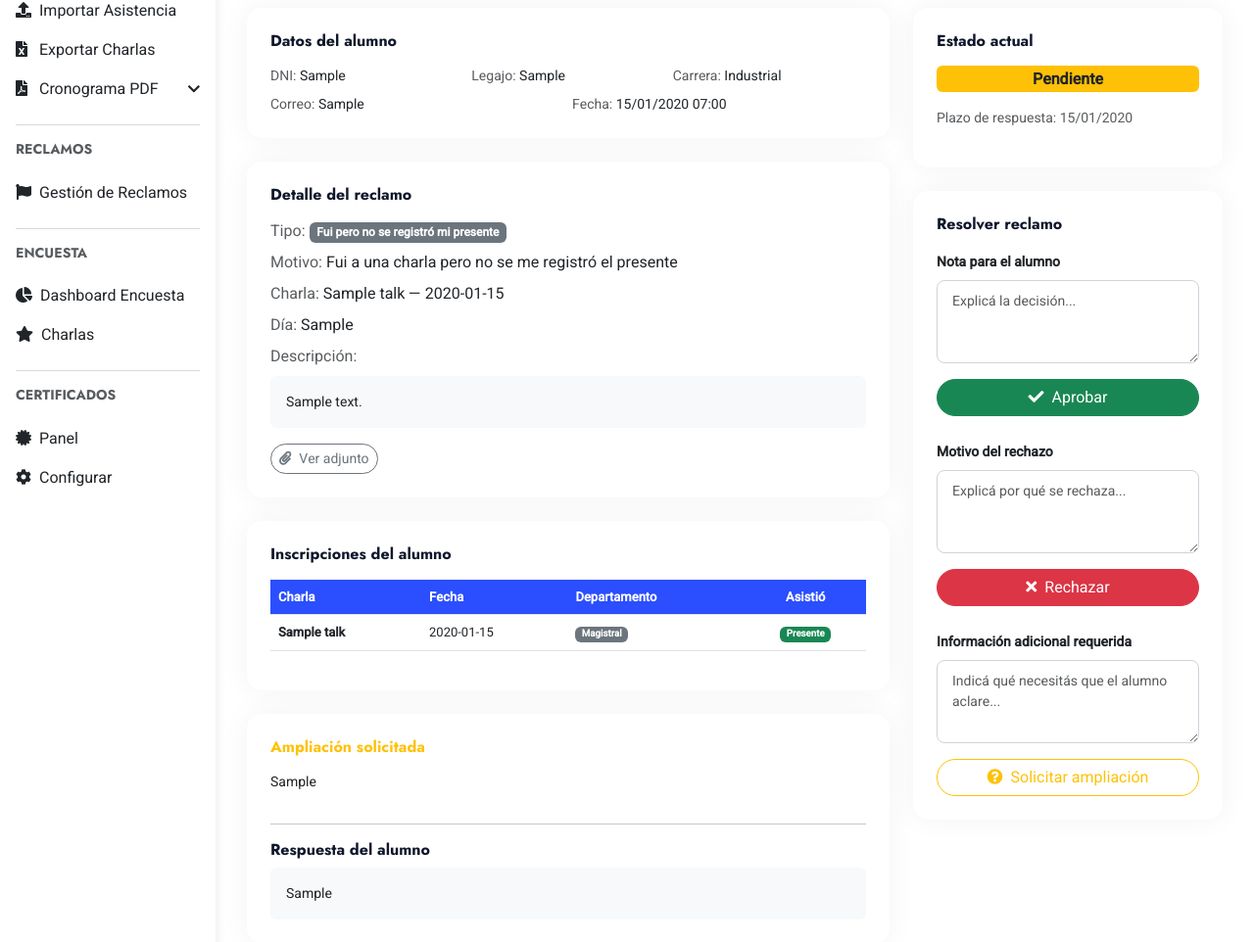
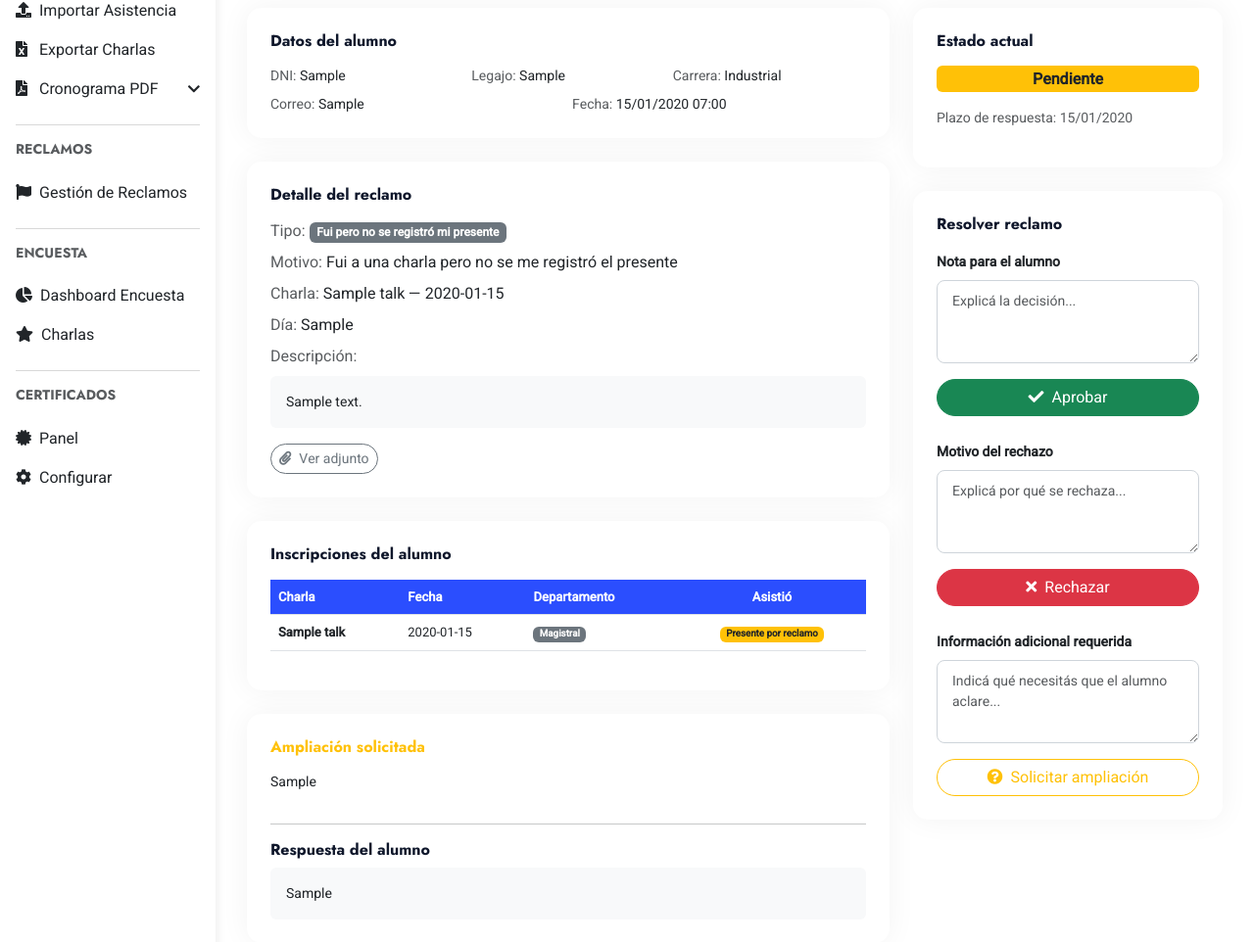
Before and after one commit to UTN-FRLP-Sau/jornadas-django, a Django app: page /admin/reclamo/1/ in a window 1280 px wide. Shown: the part 252-1214 px from the top of the page at 98% size. Run offline with Django 5.2, Linux system fonts and the light colour scheme; a user stored in the database is signed in; tables that the repository leaves empty hold one stand-in row (values such as "Sample post"); some libraries are stand-ins or nearby versions.

Commit message:
feat(reclamos): distinguir asistencia por reclamo en templates de admin y detalle de reclamo

```diff
--- a/charlas/templates/charlas/admin_talk_details.html
+++ b/charlas/templates/charlas/admin_talk_details.html
@@ -47,6 +47,9 @@
                                     <input type="checkbox" class="attendance-toggle" data-id="{{ reg.id }}" {% if reg.attended %}checked{% endif %}>
                                     <span class="slider round"></span>
                                 </label>
+                                {% if reg.attended_reclamo %}
+                                <br><small class="text-warning"><i class="fa fa-flag me-1"></i>Por reclamo</small>
+                                {% endif %}
                             </td>
                             <td class="text-end">
                                 {% if request.user.is_authenticated %}
--- a/charlas/templates/charlas/reclamo_detalle.html
+++ b/charlas/templates/charlas/reclamo_detalle.html
@@ -62,7 +62,9 @@
                         <td>{{ reg.talk.date }}</td>
                         <td><span class="badge bg-secondary">{{ reg.talk.department }}</span></td>
                         <td class="text-center">
-                            {% if reg.attended %}
+                            {% if reg.attended and reg.attended_reclamo %}
+                            <span class="badge bg-warning text-dark">Presente por reclamo</span>
+                            {% elif reg.attended %}
                             <span class="badge bg-success">Presente</span>
                             {% else %}
                             <span class="badge bg-danger">Ausente</span>
--- a/charlas/views.py
+++ b/charlas/views.py
@@ -1838,6 +1838,35 @@ def _aplicar_resolucion(reclamo):
                 cert.save()
             except Exception as e:
                 print(f'[CERT] Error generando constancia: {e}')
+    elif reclamo.resolucion in ('charla', 'dia'):
+        if reclamo.talk:
+            reg = Registration.objects.filter(
+                dni=reclamo.dni, talk=reclamo.talk
+            ).first()
+            if reg:
+                reg.attended = True
+                reg.attended_reclamo = True
+                reg.save()
+
+        # Re-evaluar y emitir si cumple
+        config = CertificateConfig.objects.filter(activa=True).first()
+        if config and _evaluar_alumno(reclamo.dni, config):
+            if not Certificate.objects.filter(dni=reclamo.dni).exists():
+                cert = Certificate.objects.create(
+                    nombre=reclamo.nombre,
+                    apellido=reclamo.apellido,
+                    dni=reclamo.dni,
+                    legajo=reclamo.legajo,
+                    correo=reclamo.correo,
+                    tipo='diploma',
+                )
+                try:
+                    archivo = _generate_certificate_pdf(cert)
+                    cert.archivo = archivo
+                    cert.save()
+                    _send_certificate_email(cert)
+                except Exception as e:
+                    print(f'[CERT] Error: {e}')
 
 
 @login_required
```
